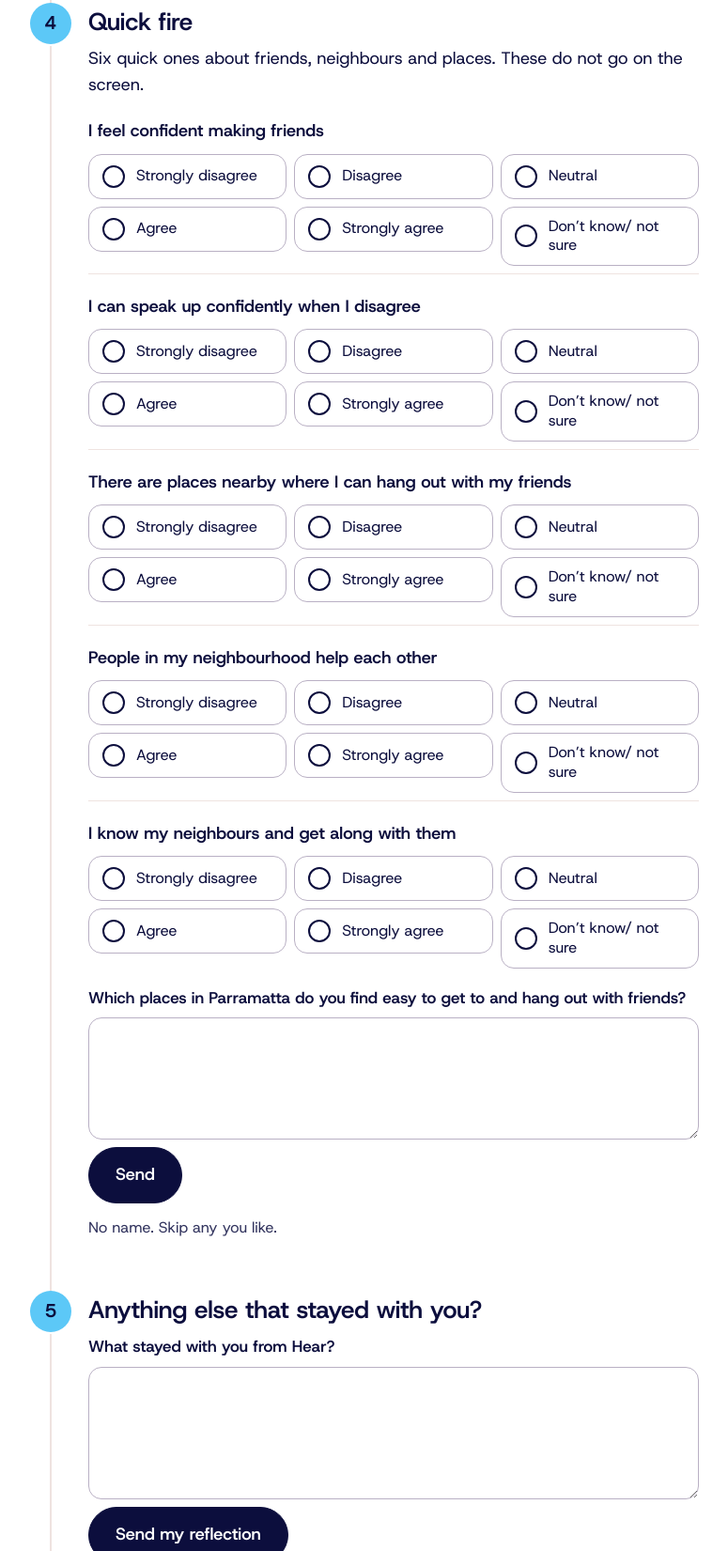
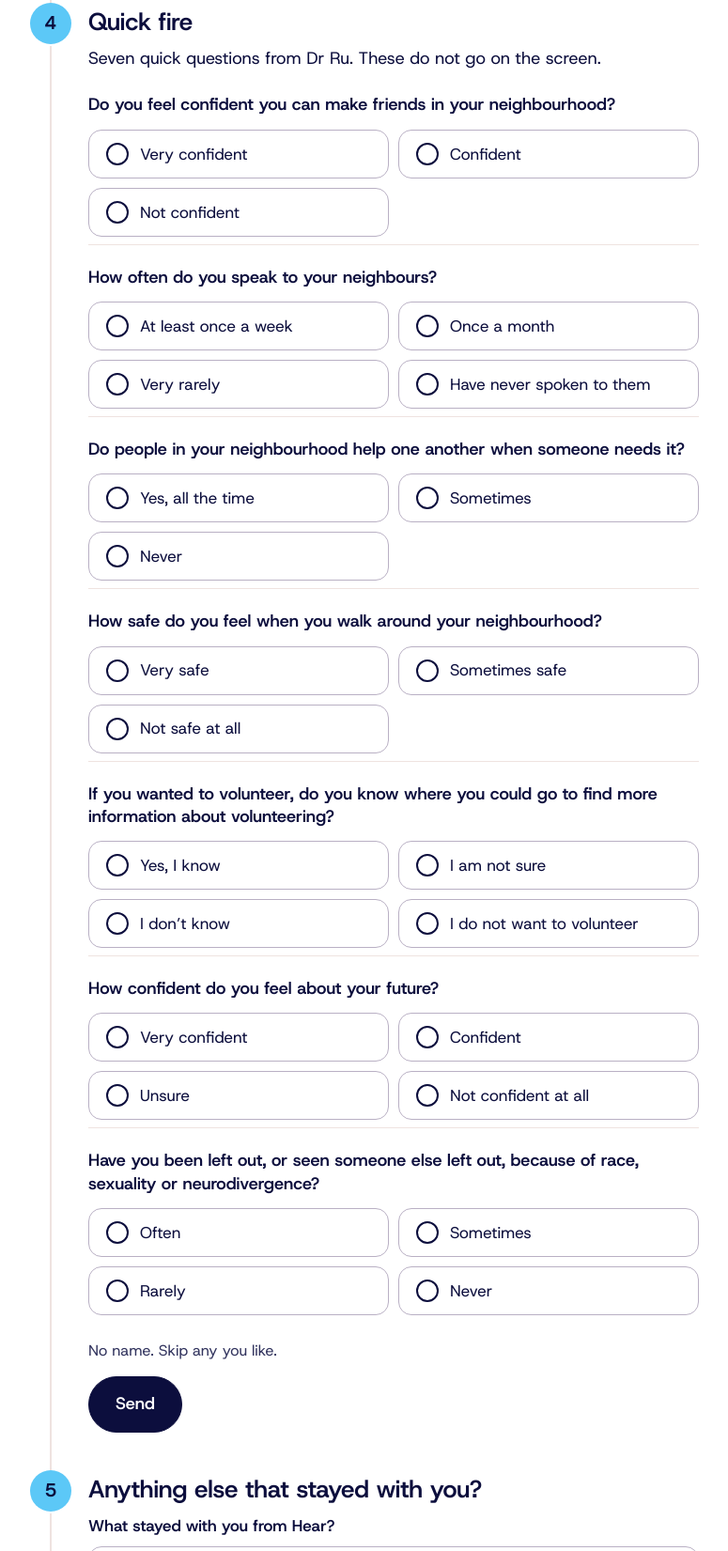
Before and after one commit to we-are-just-gold/our-stories-parramatta, a website: page public/hear.html in a window 1280 px wide. Shown: the part 2580-4231 px from the top of the page at 94% size, without its empty margins (252-1027 px from the left). Drawn offline with Linux system fonts and the light colour scheme.

Commit message:
Hear: Rumbi's seven quick fire questions
Replace the placeholder quick fire statements and the open places question
with Dr Ru's seven questions, each with its own answers. Update the privacy
notice line that describes quick fire.

Co-Authored-By: Claude Fable 5.2 <noreply@anthropic.com>
Claude-Session: https://claude.ai/code/session_012jn1JQ9X8ZATNwfGV4oeUY

```diff
--- a/public/hear.html
+++ b/public/hear.html
@@ -45,60 +45,61 @@
 <div class="field"><label for="f186">In my community, I like</label><textarea id="f186" name="i_like" rows="3"></textarea></div><div class="field"><label for="f187">In my community, I do not like</label><textarea id="f187" name="i_do_not_like" rows="3"></textarea></div><div class="field"><label for="f188">In my community, I wish</label><textarea id="f188" name="i_wish" rows="3"></textarea></div><p class="filemsg" data-pollmsg hidden></p>
 <div class="submit"><button class="btn" type="submit">Send my answers</button></div>
 </form><p class="hint" style="margin-top:14px">No name. Your answers show on the screen in the room, so everyone can see what the room is saying. Leave out names and personal details, yours and other people’s. Share only what you are comfortable sharing. If something brings things up, the <a href="/#support">support numbers</a> are here.</p><p><a class="btn ghost" href="/results">See what the room is saying</a></p><script src="/js/poll.js" defer></script></div></li>
-<li class="stp"><span class="sn" aria-hidden="true">4</span><div class="sb"><h2>Quick fire</h2><p>Six quick ones about friends, neighbours and places. These do not go on the screen.</p><form name="quick-fire" method="POST" action="/thanks" data-netlify="true" netlify-honeypot="bot-field" data-form>
+<li class="stp"><span class="sn" aria-hidden="true">4</span><div class="sb"><h2>Quick fire</h2><p>Seven quick questions from Dr Ru. These do not go on the screen.</p><form name="quick-fire" method="POST" action="/thanks" data-netlify="true" netlify-honeypot="bot-field" data-form>
 <input type="hidden" name="form-name" value="quick-fire">
 <p class="bot"><label>Leave this empty <input name="bot-field" tabindex="-1" autocomplete="off"></label></p>
-<div class="stmt" role="group" aria-labelledby="f189"><p class="s" id="f189">I feel confident making friends</p>
-<div class="scale">
-<div class="opt"><input type="radio" id="f190" name="confident_making_friends" value="Strongly disagree"><label for="f190">Strongly disagree</label></div>
-<div class="opt"><input type="radio" id="f191" name="confident_making_friends" value="Disagree"><label for="f191">Disagree</label></div>
-<div class="opt"><input type="radio" id="f192" name="confident_making_friends" value="Neutral"><label for="f192">Neutral</label></div>
-<div class="opt"><input type="radio" id="f193" name="confident_making_friends" value="Agree"><label for="f193">Agree</label></div>
-<div class="opt"><input type="radio" id="f194" name="confident_making_friends" value="Strongly agree"><label for="f194">Strongly agree</label></div>
-<div class="opt"><input type="radio" id="f195" name="confident_making_friends" value="Don’t know/ not sure"><label for="f195">Don’t know/ not sure</label></div>
+<div class="stmt" role="group" aria-labelledby="f189"><p class="s" id="f189">Do you feel confident you can make friends in your neighbourhood?</p>
+<div class="opts cols">
+<div class="opt"><input type="radio" id="f190" name="confident_making_friends_in_neighbourhood" value="Very confident"><label for="f190">Very confident</label></div>
+<div class="opt"><input type="radio" id="f191" name="confident_making_friends_in_neighbourhood" value="Confident"><label for="f191">Confident</label></div>
+<div class="opt"><input type="radio" id="f192" name="confident_making_friends_in_neighbourhood" value="Not confident"><label for="f192">Not confident</label></div>
 </div></div>
-<div class="stmt" role="group" aria-labelledby="f196"><p class="s" id="f196">I can speak up confidently when I disagree</p>
-<div class="scale">
-<div class="opt"><input type="radio" id="f197" name="can_speak_up_when_i_disagree" value="Strongly disagree"><label for="f197">Strongly disagree</label></div>
-<div class="opt"><input type="radio" id="f198" name="can_speak_up_when_i_disagree" value="Disagree"><label for="f198">Disagree</label></div>
-<div class="opt"><input type="radio" id="f199" name="can_speak_up_when_i_disagree" value="Neutral"><label for="f199">Neutral</label></div>
-<div class="opt"><input type="radio" id="f200" name="can_speak_up_when_i_disagree" value="Agree"><label for="f200">Agree</label></div>
-<div class="opt"><input type="radio" id="f201" name="can_speak_up_when_i_disagree" value="Strongly agree"><label for="f201">Strongly agree</label></div>
-<div class="opt"><input type="radio" id="f202" name="can_speak_up_when_i_disagree" value="Don’t know/ not sure"><label for="f202">Don’t know/ not sure</label></div>
+<div class="stmt" role="group" aria-labelledby="f193"><p class="s" id="f193">How often do you speak to your neighbours?</p>
+<div class="opts cols">
+<div class="opt"><input type="radio" id="f194" name="how_often_speak_to_neighbours" value="At least once a week"><label for="f194">At least once a week</label></div>
+<div class="opt"><input type="radio" id="f195" name="how_often_speak_to_neighbours" value="Once a month"><label for="f195">Once a month</label></div>
+<div class="opt"><input type="radio" id="f196" name="how_often_speak_to_neighbours" value="Very rarely"><label for="f196">Very rarely</label></div>
+<div class="opt"><input type="radio" id="f197" name="how_often_speak_to_neighbours" value="Have never spoken to them"><label for="f197">Have never spoken to them</label></div>
 </div></div>
-<div class="stmt" role="group" aria-labelledby="f203"><p class="s" id="f203">There are places nearby where I can hang out with my friends</p>
-<div class="scale">
-<div class="opt"><input type="radio" id="f204" name="places_nearby_to_meet_friends" value="Strongly disagree"><label for="f204">Strongly disagree</label></div>
-<div class="opt"><input type="radio" id="f205" name="places_nearby_to_meet_friends" value="Disagree"><label for="f205">Disagree</label></div>
-<div class="opt"><input type="radio" id="f206" name="places_nearby_to_meet_friends" value="Neutral"><label for="f206">Neutral</label></div>
-<div class="opt"><input type="radio" id="f207" name="places_nearby_to_meet_friends" value="Agree"><label for="f207">Agree</label></div>
-<div class="opt"><input type="radio" id="f208" name="places_nearby_to_meet_friends" value="Strongly agree"><label for="f208">Strongly agree</label></div>
-<div class="opt"><input type="radio" id="f209" name="places_nearby_to_meet_friends" value="Don’t know/ not sure"><label for="f209">Don’t know/ not sure</label></div>
+<div class="stmt" role="group" aria-labelledby="f198"><p class="s" id="f198">Do people in your neighbourhood help one another when someone needs it?</p>
+<div class="opts cols">
+<div class="opt"><input type="radio" id="f199" name="neighbours_help_one_another" value="Yes, all the time"><label for="f199">Yes, all the time</label></div>
+<div class="opt"><input type="radio" id="f200" name="neighbours_help_one_another" value="Sometimes"><label for="f200">Sometimes</label></div>
+<div class="opt"><input type="radio" id="f201" name="neighbours_help_one_another" value="Never"><label for="f201">Never</label></div>
 </div></div>
-<div class="stmt" role="group" aria-labelledby="f210"><p class="s" id="f210">People in my neighbourhood help each other</p>
-<div class="scale">
-<div class="opt"><input type="radio" id="f211" name="neighbours_help_each_other" value="Strongly disagree"><label for="f211">Strongly disagree</label></div>
-<div class="opt"><input type="radio" id="f212" name="neighbours_help_each_other" value="Disagree"><label for="f212">Disagree</label></div>
-<div class="opt"><input type="radio" id="f213" name="neighbours_help_each_other" value="Neutral"><label for="f213">Neutral</label></div>
-<div class="opt"><input type="radio" id="f214" name="neighbours_help_each_other" value="Agree"><label for="f214">Agree</label></div>
-<div class="opt"><input type="radio" id="f215" name="neighbours_help_each_other" value="Strongly agree"><label for="f215">Strongly agree</label></div>
-<div class="opt"><input type="radio" id="f216" name="neighbours_help_each_other" value="Don’t know/ not sure"><label for="f216">Don’t know/ not sure</label></div>
+<div class="stmt" role="group" aria-labelledby="f202"><p class="s" id="f202">How safe do you feel when you walk around your neighbourhood?</p>
+<div class="opts cols">
+<div class="opt"><input type="radio" id="f203" name="feel_safe_walking_in_neighbourhood" value="Very safe"><label for="f203">Very safe</label></div>
+<div class="opt"><input type="radio" id="f204" name="feel_safe_walking_in_neighbourhood" value="Sometimes safe"><label for="f204">Sometimes safe</label></div>
+<div class="opt"><input type="radio" id="f205" name="feel_safe_walking_in_neighbourhood" value="Not safe at all"><label for="f205">Not safe at all</label></div>
 </div></div>
-<div class="stmt" role="group" aria-labelledby="f217"><p class="s" id="f217">I know my neighbours and get along with them</p>
-<div class="scale">
-<div class="opt"><input type="radio" id="f218" name="know_and_get_along_with_neighbours" value="Strongly disagree"><label for="f218">Strongly disagree</label></div>
-<div class="opt"><input type="radio" id="f219" name="know_and_get_along_with_neighbours" value="Disagree"><label for="f219">Disagree</label></div>
-<div class="opt"><input type="radio" id="f220" name="know_and_get_along_with_neighbours" value="Neutral"><label for="f220">Neutral</label></div>
-<div class="opt"><input type="radio" id="f221" name="know_and_get_along_with_neighbours" value="Agree"><label for="f221">Agree</label></div>
-<div class="opt"><input type="radio" id="f222" name="know_and_get_along_with_neighbours" value="Strongly agree"><label for="f222">Strongly agree</label></div>
-<div class="opt"><input type="radio" id="f223" name="know_and_get_along_with_neighbours" value="Don’t know/ not sure"><label for="f223">Don’t know/ not sure</label></div>
-</div></div><div class="field"><label for="f224">Which places in Parramatta do you find easy to get to and hang out with friends?</label><textarea id="f224" name="easy_places_in_parramatta" rows="3"></textarea></div>
+<div class="stmt" role="group" aria-labelledby="f206"><p class="s" id="f206">If you wanted to volunteer, do you know where you could go to find more information about volunteering?</p>
+<div class="opts cols">
+<div class="opt"><input type="radio" id="f207" name="know_where_to_find_volunteering" value="Yes, I know"><label for="f207">Yes, I know</label></div>
+<div class="opt"><input type="radio" id="f208" name="know_where_to_find_volunteering" value="I am not sure"><label for="f208">I am not sure</label></div>
+<div class="opt"><input type="radio" id="f209" name="know_where_to_find_volunteering" value="I don’t know"><label for="f209">I don’t know</label></div>
+<div class="opt"><input type="radio" id="f210" name="know_where_to_find_volunteering" value="I do not want to volunteer"><label for="f210">I do not want to volunteer</label></div>
+</div></div>
+<div class="stmt" role="group" aria-labelledby="f211"><p class="s" id="f211">How confident do you feel about your future?</p>
+<div class="opts cols">
+<div class="opt"><input type="radio" id="f212" name="confident_about_future" value="Very confident"><label for="f212">Very confident</label></div>
+<div class="opt"><input type="radio" id="f213" name="confident_about_future" value="Confident"><label for="f213">Confident</label></div>
+<div class="opt"><input type="radio" id="f214" name="confident_about_future" value="Unsure"><label for="f214">Unsure</label></div>
+<div class="opt"><input type="radio" id="f215" name="confident_about_future" value="Not confident at all"><label for="f215">Not confident at all</label></div>
+</div></div>
+<div class="stmt" role="group" aria-labelledby="f216"><p class="s" id="f216">Have you been left out, or seen someone else left out, because of race, sexuality or neurodivergence?</p>
+<div class="opts cols">
+<div class="opt"><input type="radio" id="f217" name="left_out_or_seen_left_out" value="Often"><label for="f217">Often</label></div>
+<div class="opt"><input type="radio" id="f218" name="left_out_or_seen_left_out" value="Sometimes"><label for="f218">Sometimes</label></div>
+<div class="opt"><input type="radio" id="f219" name="left_out_or_seen_left_out" value="Rarely"><label for="f219">Rarely</label></div>
+<div class="opt"><input type="radio" id="f220" name="left_out_or_seen_left_out" value="Never"><label for="f220">Never</label></div>
+</div></div><p class="hint" style="margin-top:18px">No name. Skip any you like.</p>
 <div class="submit"><button class="btn" type="submit">Send</button></div>
-</form><p class="hint" style="margin-top:14px">No name. Skip any you like.</p></div></li>
+</form></div></li>
 <li class="stp"><span class="sn" aria-hidden="true">5</span><div class="sb"><h2>Anything else that stayed with you?</h2><form name="through-the-day" method="POST" action="/thanks" data-netlify="true" netlify-honeypot="bot-field" data-form>
 <input type="hidden" name="form-name" value="through-the-day"><input type="hidden" name="session" value="Hear">
 <p class="bot"><label>Leave this empty <input name="bot-field" tabindex="-1" autocomplete="off"></label></p>
-<div class="field"><label for="f225">What stayed with you from Hear?</label><textarea id="f225" name="insight" rows="4"></textarea></div>
+<div class="field"><label for="f221">What stayed with you from Hear?</label><textarea id="f221" name="insight" rows="4"></textarea></div>
 <div class="submit"><button class="btn" type="submit">Send my reflection</button></div>
 </form><p class="hint" style="margin-top:14px">No name. Send as many as you like.</p></div></li>
 <li class="stp"><span class="sn" aria-hidden="true">6</span><div class="sb"><h2>Staying on, or heading off?</h2><p><strong>Staying.</strong> Lunch is at 12pm for everyone, and Create starts at 12.45pm.</p><p><a class="btn ghost" href="/lunch">Go to lunch</a></p><p style="margin-top:22px"><strong>Leaving after Hear.</strong></p><p>The end of day survey. About five minutes on what you heard, who you met and what you will carry home.</p><p><a class="btn" href="/end-of-day-survey" data-key="end-of-day-survey">End your day</a></p></div></li>
```
Also changed, not shown: public/create.html (+5 -5 lines), public/facilitators.html (+7 -7 lines), public/privacy.html (+1 -1 lines), public/share.html (+2 -2 lines), 1 other file.
